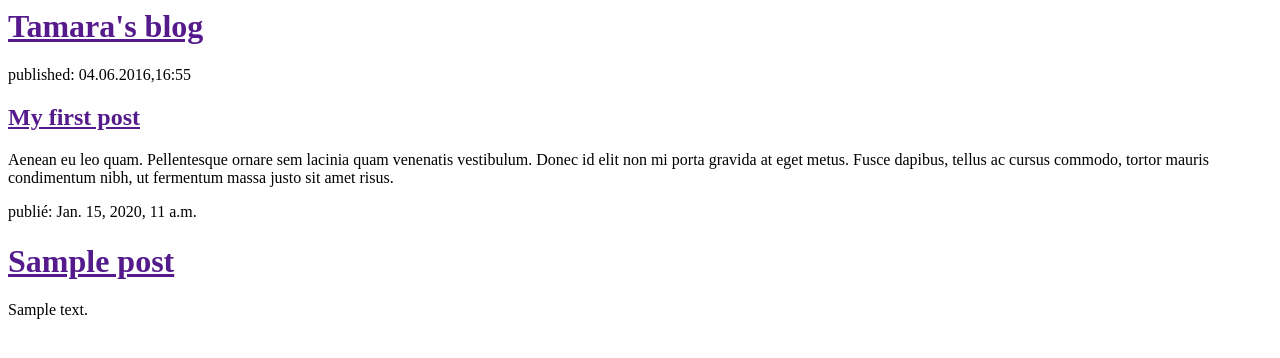
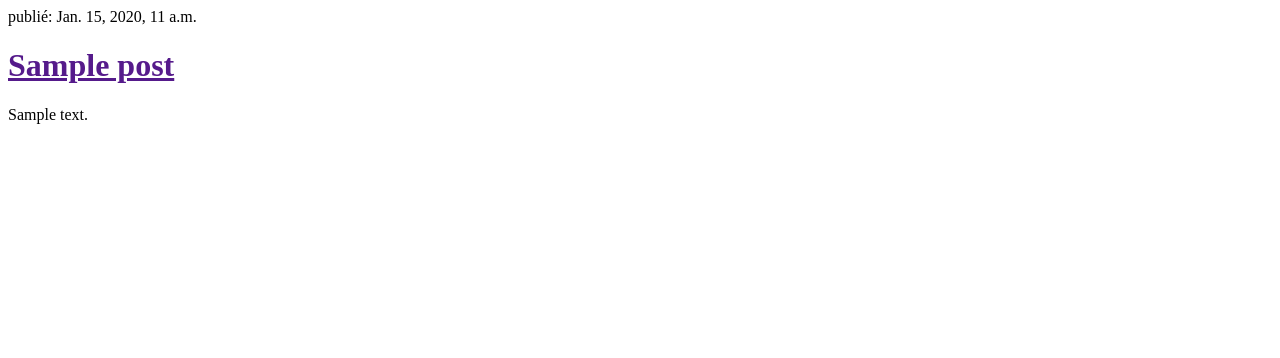
Before and after one commit to TamaraGby/my-first-blog, a Django app: template blog/templates/blog/post_list.html in a window 1280 px wide. Shown: the top 358 px of the page. Run offline with Django 3.2, Linux system fonts and the light colour scheme; the template is opened without the code that fills it: values that come from a table or form of the project are taken from there, others are empty; tables that the repository leaves empty hold one stand-in row (values such as "Sample post").

Commit message:
Modified templates to display posts from database.

```diff
--- a/blog/templates/blog/post_list.html
+++ b/blog/templates/blog/post_list.html
@@ -3,14 +3,6 @@
 		<title>Tamara's blog</title>
 	</head>
 	<body>
-		<div>
-			<h1><a href="">Tamara's blog</a></h1>
-		</div>
-		<div>
-			<p>published: 04.06.2016,16:55</p>
-			<h2><a href="">My first post</a></h2>
-			<p>Aenean eu leo quam. Pellentesque ornare sem lacinia quam venenatis vestibulum. Donec id elit non mi porta gravida at eget metus. Fusce dapibus, tellus ac cursus commodo, tortor mauris condimentum nibh, ut fermentum massa justo sit amet risus.</p>
-		</div>
 		{% for post in posts %}
 			<div>
 				<p>publié: {{post.published_date}}</p>
```
